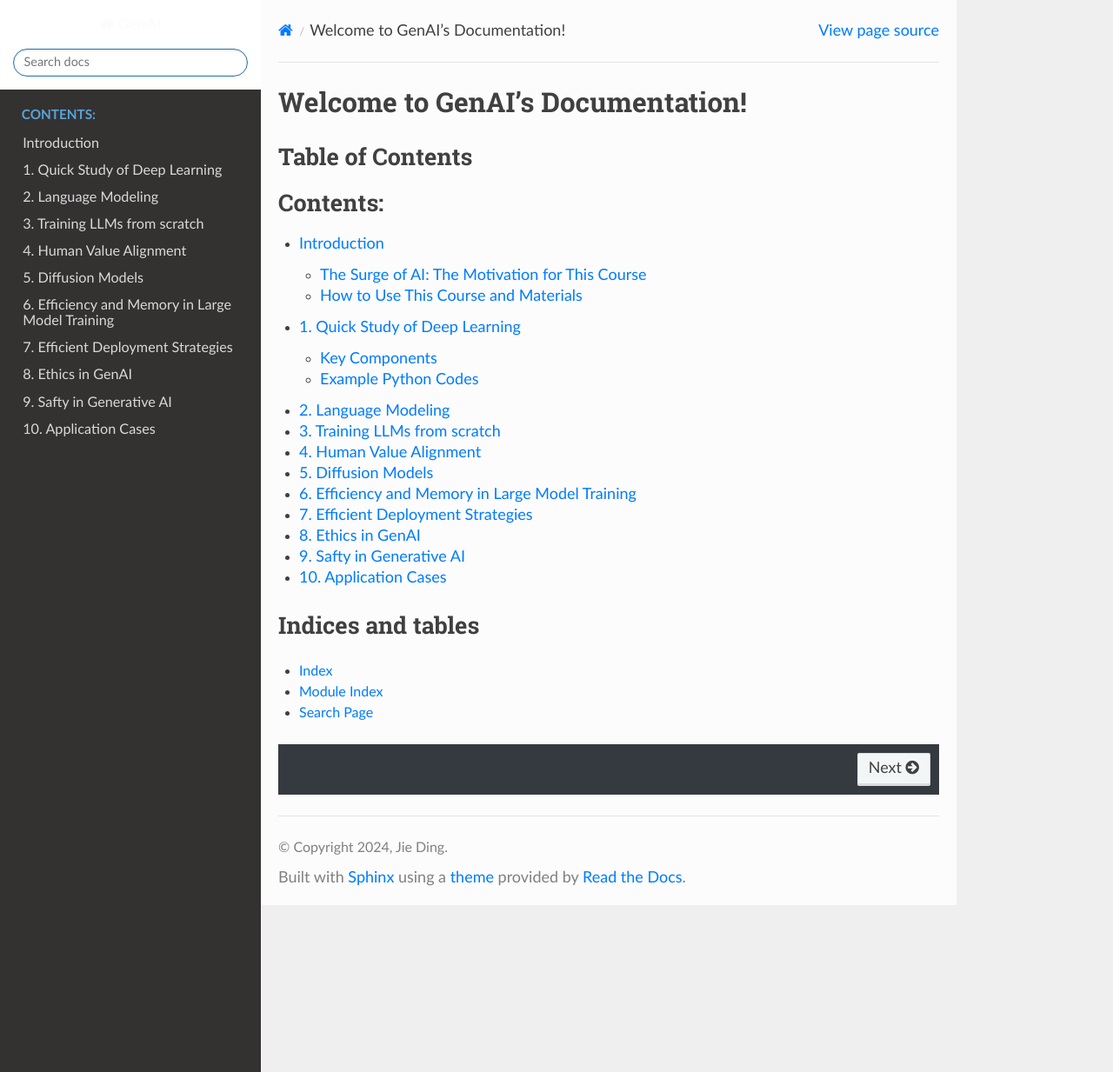
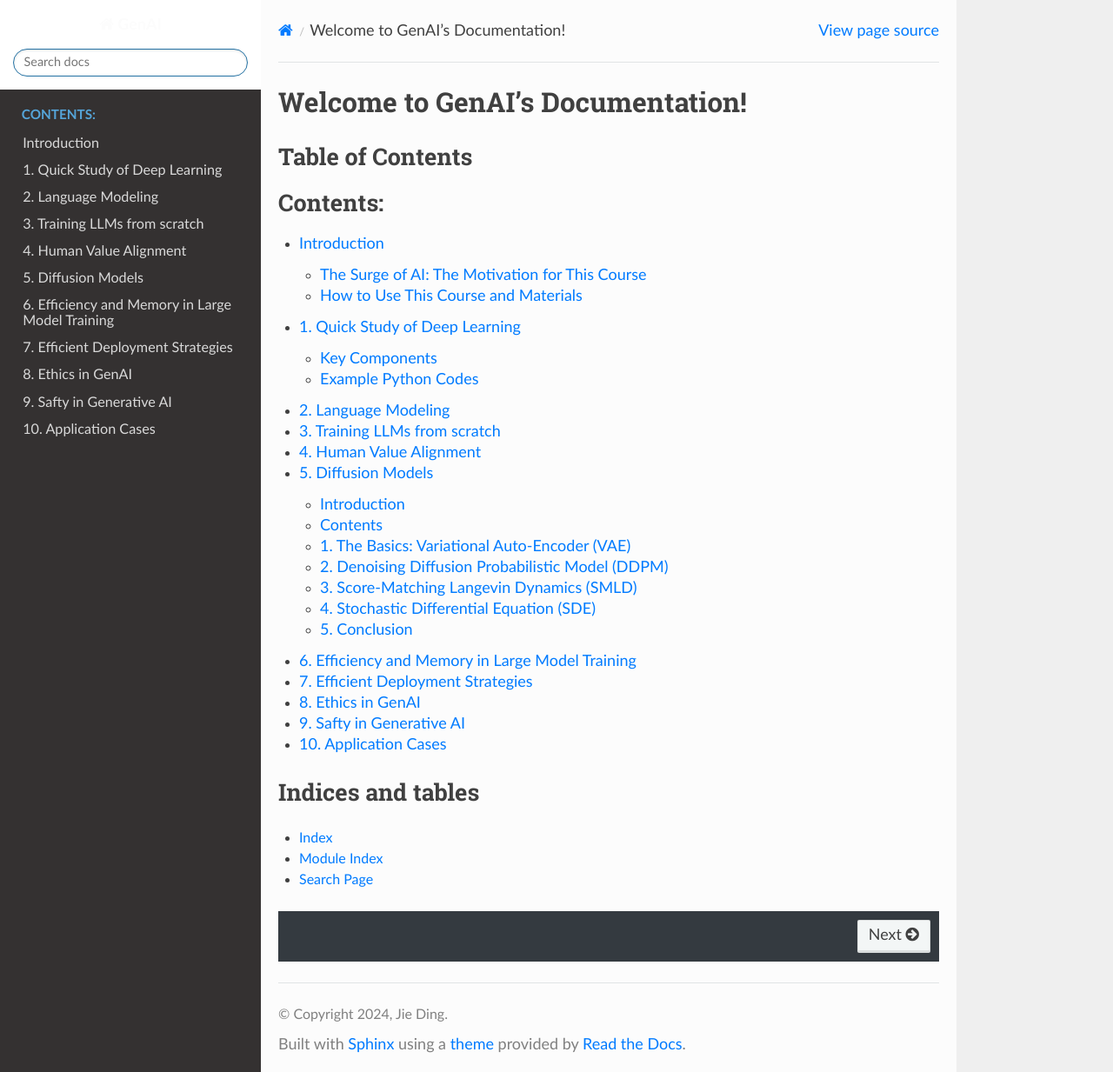
Before and after one commit to JieGroup/GenAI, a Sphinx documentation site: the page built from docs/source/index.md, in a window 1280 px wide and 1233 px high. Shown: the whole window at 87% size. Built offline with Sphinx 7.4.7 and the Read the Docs theme 2.0.0, drawn with Linux system fonts in a browser that asks for light colours; some of the changed lines change nothing that is shown.

Commit message:
Update index.md

```diff
--- a/docs/source/diffusion/index.md
+++ b/docs/source/diffusion/index.md
@@ -1 +1,93 @@
+
 # 5. Diffusion Models
+
+## Introduction
+
+This tutorial discusses the essential ideas underlying diffusion models, which are the foundation of many modern generative tools. These models are particularly powerful in applications like text-to-image and text-to-video generation.
+
+## Contents
+
+1. [The Basics: Variational Auto-Encoder (VAE)](#vae)
+    - [VAE Setting](#vae-setting)
+    - [Evidence Lower Bound](#evidence-lower-bound)
+    - [Training VAE](#training-vae)
+    - [Loss Function](#loss-function)
+    - [Inference with VAE](#inference-with-vae)
+2. [Denoising Diffusion Probabilistic Model (DDPM)](#ddpm)
+    - [Building Blocks](#building-blocks)
+    - [The magical scalars √αt and 1-αt](#magical-scalars)
+3. [Score-Matching Langevin Dynamics (SMLD)](#smld)
+4. [Stochastic Differential Equation (SDE)](#sde)
+5. [Conclusion](#conclusion)
+
+## 1. The Basics: Variational Auto-Encoder (VAE) <a name="vae"></a>
+
+### 1.1 VAE Setting <a name="vae-setting"></a>
+
+A Variational Auto-Encoder (VAE) is a generative model that learns to generate images from a latent code. It consists of an encoder-decoder pair. The encoder converts the input image \(x\) into a latent vector \(z\), while the decoder reconstructs \(x\) from \(z\).
+
+#### Example
+
+Consider a random variable \(X\) distributed according to a Gaussian mixture model with a latent variable \(z \in \{1, \ldots, K\}\) denoting the cluster identity. The conditional distribution of \(X\) given \(Z\) is \(p_{X|Z}(x|k) = N(x|\mu_k, \sigma^2_kI)\).
+
+### 1.2 Evidence Lower Bound <a name="evidence-lower-bound"></a>
+
+The Evidence Lower Bound (ELBO) is a loss function used to optimize the VAE. It is defined as:
+
+\[ \text{ELBO}(x) = \mathbb{E}_{q_\phi(z|x)} \left[ \log \frac{p(x, z)}{q_\phi(z|x)} \right] \]
+
+ELBO is a lower bound for the prior distribution \(\log p(x)\), and maximizing ELBO helps in maximizing \(\log p(x)\).
+
+### 1.3 Training VAE <a name="training-vae"></a>
+
+To train a VAE, we use the ground truth pairs \((x, z)\). The encoder generates \(z\) from the distribution \(q_\phi(z|x)\), which is a Gaussian distribution with parameters \(\mu_\phi(x)\) and \(\sigma^2_\phi(x)\) estimated by neural networks.
+
+### 1.4 Loss Function <a name="loss-function"></a>
+
+The training loss of VAE is:
+
+\[ \arg\max_{\phi, \theta} \left\{ \frac{1}{L} \sum_{\ell=1}^{L} \log p_\theta(x^{(\ell)}|z^{(\ell)}) - D_{KL}(q_\phi(z|x^{(\ell)}) \| p(z)) \right\} \]
+
+### 1.5 Inference with VAE <a name="inference-with-vae"></a>
+
+For inference, a latent vector \(z\) sampled from \(p(z) = N(0, I)\) is fed into the decoder to generate an image \(x\).
+
+## 2. Denoising Diffusion Probabilistic Model (DDPM) <a name="ddpm"></a>
+
+### 2.1 Building Blocks <a name="building-blocks"></a>
+
+The DDPM model consists of a sequence of states \(x_0, x_1, \ldots, x_T\). The transition from \(x_{t-1}\) to \(x_t\) is realized by a denoiser.
+
+#### Transition Distribution
+
+The transition distribution \(q_\phi(x_t|x_{t-1})\) is defined as:
+
+\[ q_\phi(x_t|x_{t-1}) = N(x_t | \sqrt{\alpha_t} x_{t-1}, (1-\alpha_t)I) \]
+
+### 2.2 The Magical Scalars √αt and 1-αt <a name="magical-scalars"></a>
+
+The choice of the scalars \(\sqrt{\alpha_t}\) and \(1-\alpha_t\) ensures that the variance magnitude is preserved over iterations.
+
+## 3. Score-Matching Langevin Dynamics (SMLD) <a name="smld"></a>
+
+Score-Matching Langevin Dynamics (SMLD) involves estimating the score function and using Langevin dynamics to sample from the data distribution.
+
+## 4. Stochastic Differential Equation (SDE) <a name="sde"></a>
+
+Stochastic Differential Equations (SDEs) describe the evolution of a system over time with a deterministic part and a stochastic part.
+
+## 5. Conclusion <a name="conclusion"></a>
+
+Diffusion models, including VAEs, DDPMs, SMLD, and SDEs, provide powerful frameworks for generative tasks. Understanding these models involves grasping the principles of variational inference, score matching, and stochastic processes.
+
+---
+
+This tutorial provides a foundation for understanding and applying diffusion models in various generative applications. For further reading and practical implementation, refer to the original research papers and online tutorials.
+
+---
+
+### References
+
+- Kingma, D. P., & Welling, M. (2013). Auto-Encoding Variational Bayes.
+- Ho, J., Jain, A., & Abbeel, P. (2020). Denoising Diffusion Probabilistic Models.
+- Other references as mentioned in the tutorial.
```
